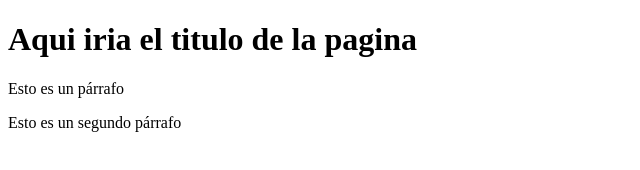
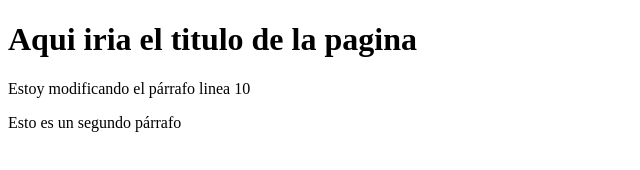
Before and after one commit to Yedib/Practica, a plain HTML site: page index.html in a window 1280 px wide. Shown: the whole page, without its empty margins (0-640 px from the left). Drawn offline with Linux system fonts and the light colour scheme.

Commit message:
Modificando linea 10 de index.html

```diff
--- a/index.html
+++ b/index.html
@@ -7,7 +7,7 @@
 </head>
 <body>
     <h1>Aqui iria el titulo de la pagina</h1>
-    <p>Esto es un párrafo</p>
+    <p>Estoy modificando el párrafo linea 10</p>
     <p>Esto es un segundo párrafo</p>
 </body>
 </html>
```
